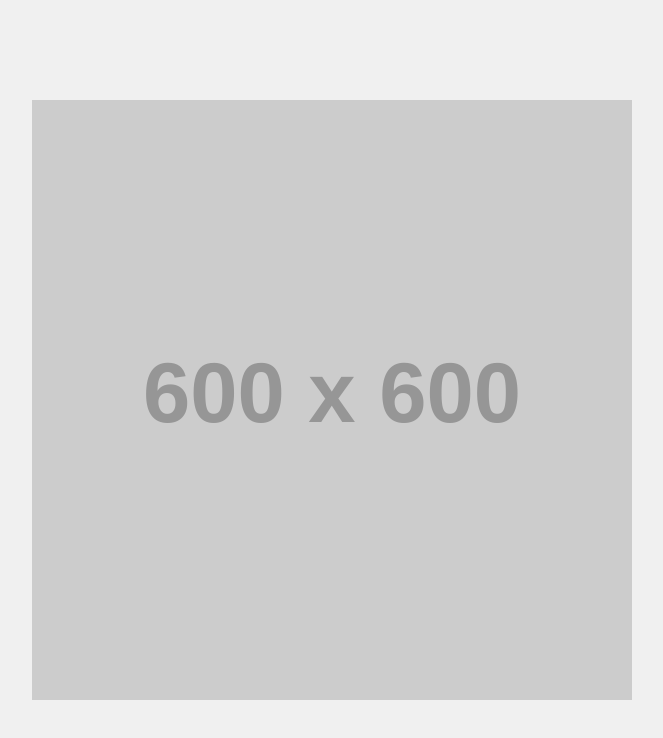
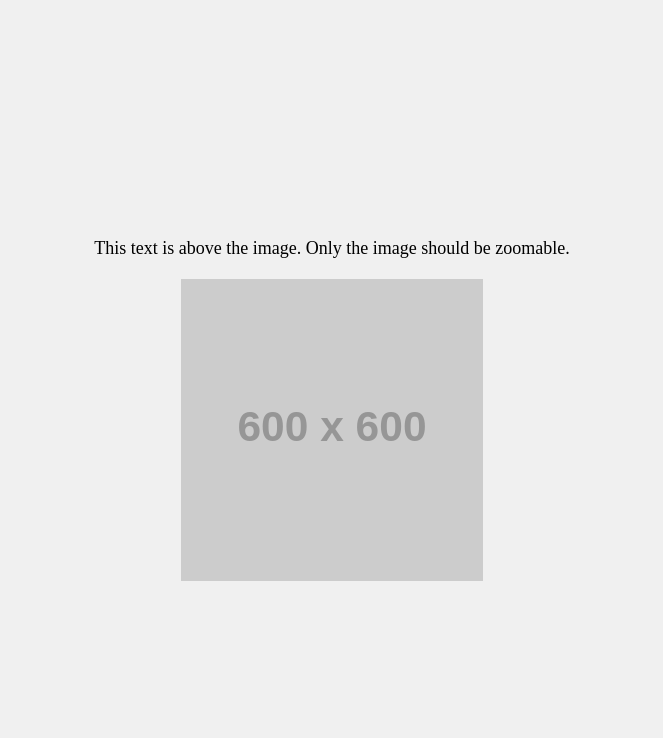
Before and after one commit to Martinsafka/imageZoom, a plain HTML site: page index.html in a window 1280 px wide. Shown: the whole page, without its empty margins (308-971 px from the left). Drawn offline with Linux system fonts and the light colour scheme; placeholder pictures from the web are drawn by us.

Commit message:
Update index.html

```diff
--- a/index.html
+++ b/index.html
@@ -9,10 +9,18 @@
             display: flex;
             justify-content: center;
             align-items: center;
+            flex-direction: column;
             height: 100vh;
             margin: 0;
             background-color: #f0f0f0;
             touch-action: none; /* Disable default touch actions (zoom and scroll) */
+        }
+
+        .container {
+            width: 300px;
+            height: 300px;
+            overflow: hidden; /* Hide the parts of the image that go beyond the div */
+            border: 1px solid #ccc; /* Optional: to see the boundaries of the container */
         }
 
         img {
@@ -21,10 +29,19 @@
             transition: transform 0.2s ease-out;
             touch-action: manipulation; /* Allow manipulation actions (like pinch-zoom) on the image */
         }
+
+        p {
+            font-size: 18px;
+            margin-bottom: 20px;
+        }
     </style>
 </head>
 <body>
-    <img src="https://via.placeholder.com/600" alt="Test Image" id="test-image">
+    <p>This text is above the image. Only the image should be zoomable.</p>
+
+    <div class="container">
+        <img src="https://via.placeholder.com/600" alt="Test Image" id="test-image">
+    </div>
 
     <script>
         function initializeImageScaling(img) {
```
